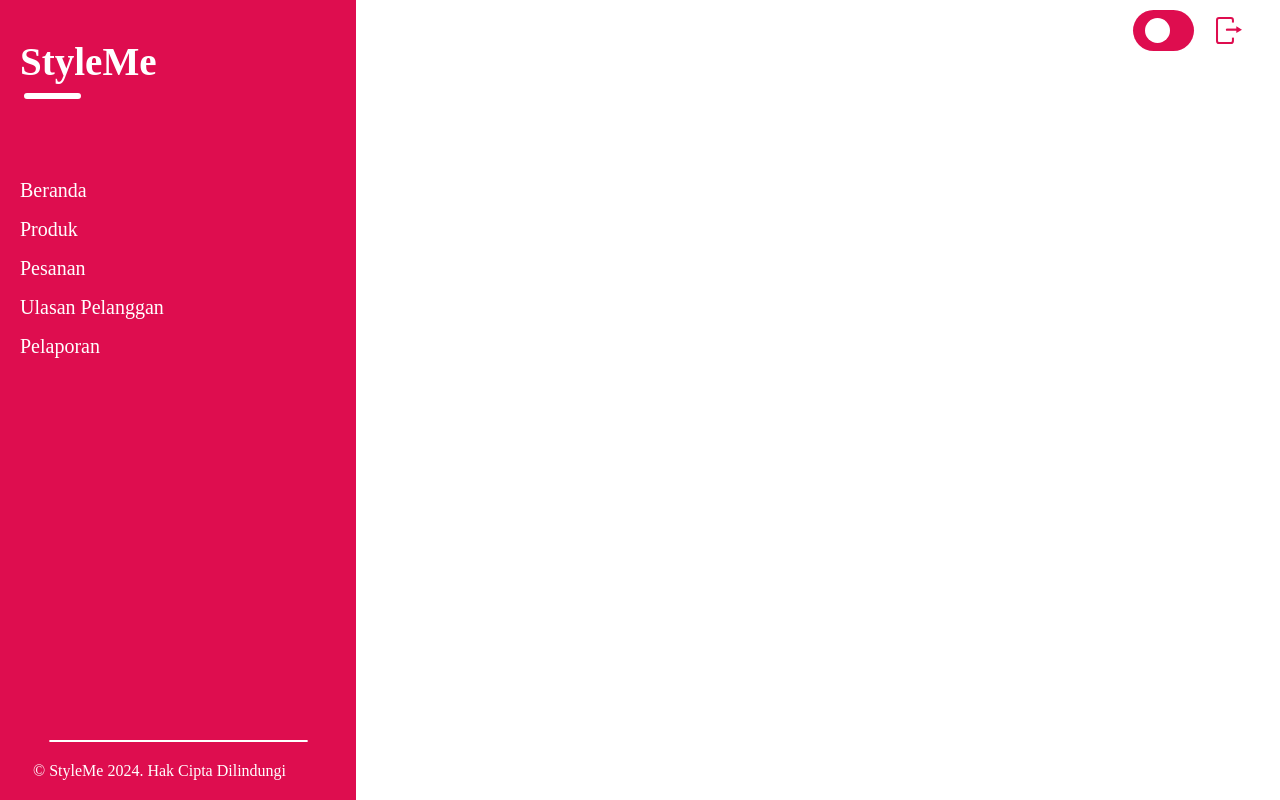
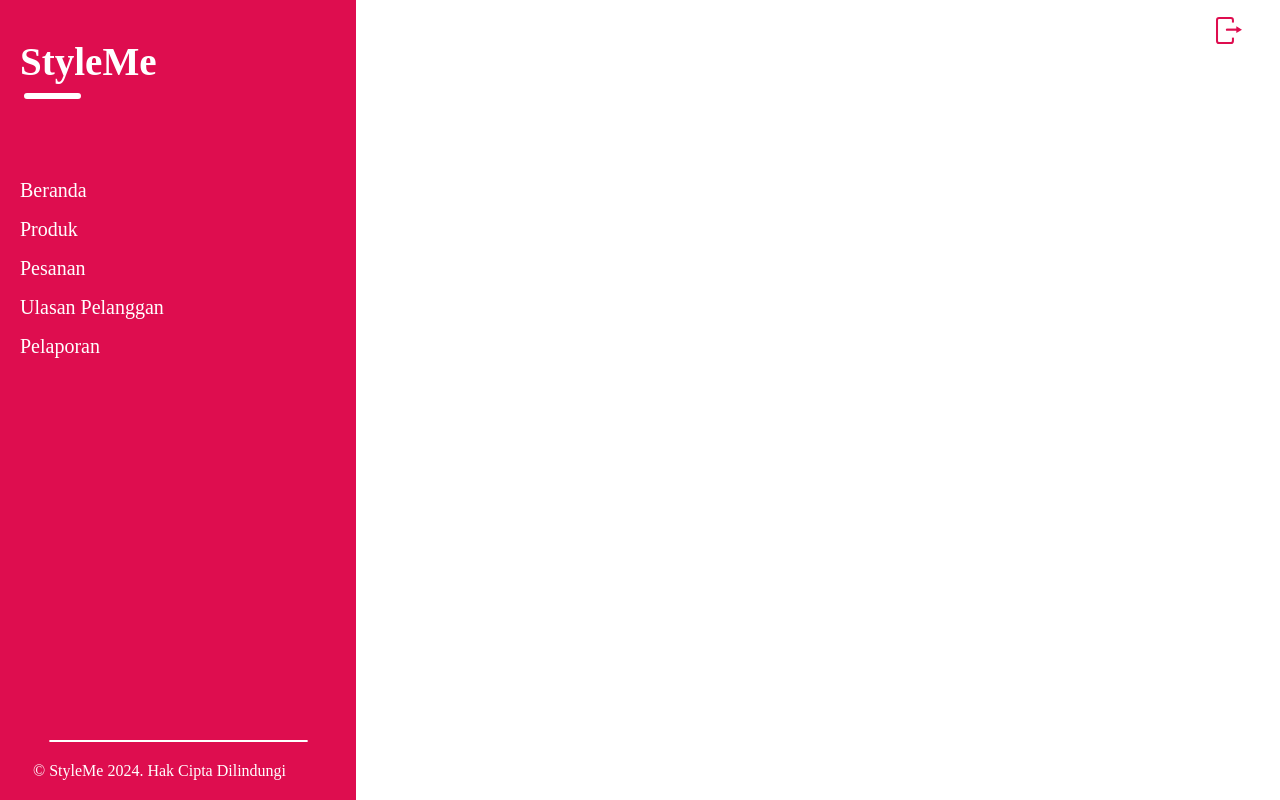
Before and after one commit to gazelle08/kelompok-nyomnyom, a PHP site: page /page_template.php in a window 1280 px wide. Run offline with PHP 8.4, Linux system fonts and the light colour scheme; data that the repository does not hold is empty.

Commit message:
hapus ikon user

```diff
--- a/page_template.php
+++ b/page_template.php
@@ -136,24 +136,6 @@
 			height: 61px;
 			z-index: 1;
 		}
-		#user-icon{
-			background-color: #DE0D4F;
-			border-radius: 46px;
-			padding: 8px 12px;
-			float: right;
-			position: relative;
-			top: 10px;
-			right: 60px;
-		}
-		#profile {
-			width: 25px;
-			height: 25px;
-			border-radius: 50%;
-			display: inline-block;
-			vertical-align: middle;
-			margin-right: 8px;
-			background-color: white;
-		}
 		#username{
 			display: inline-block;
 			padding: 0;
```
